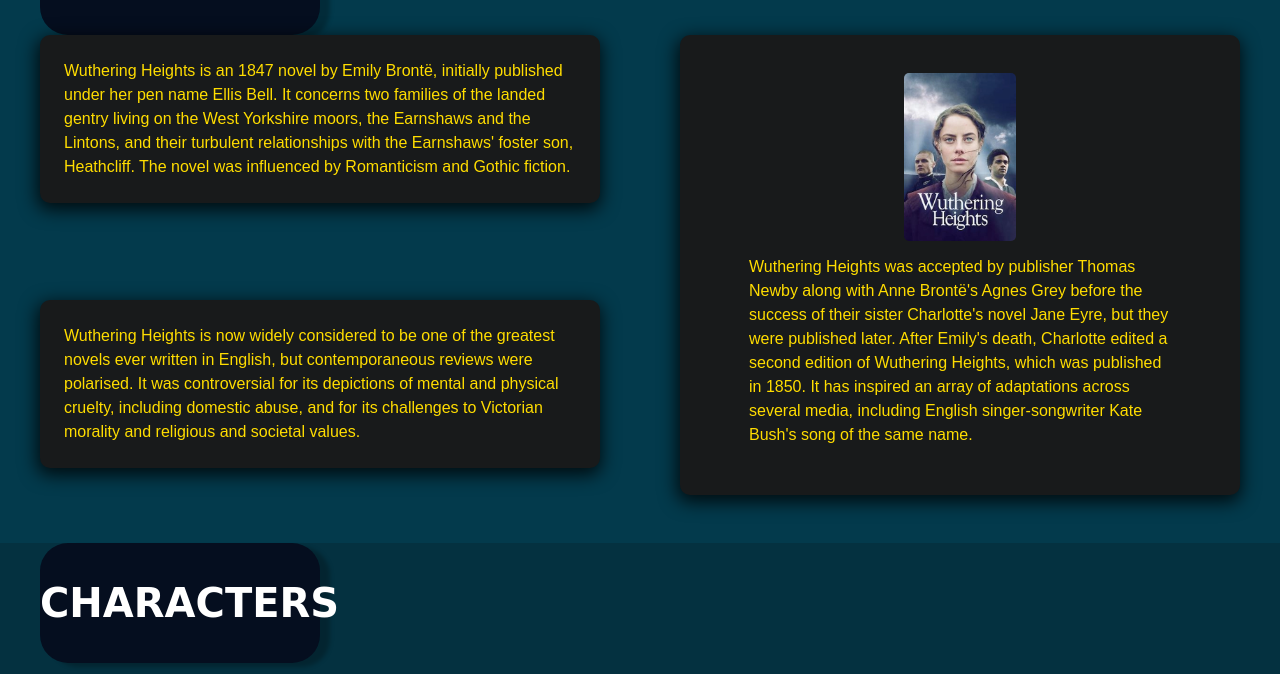
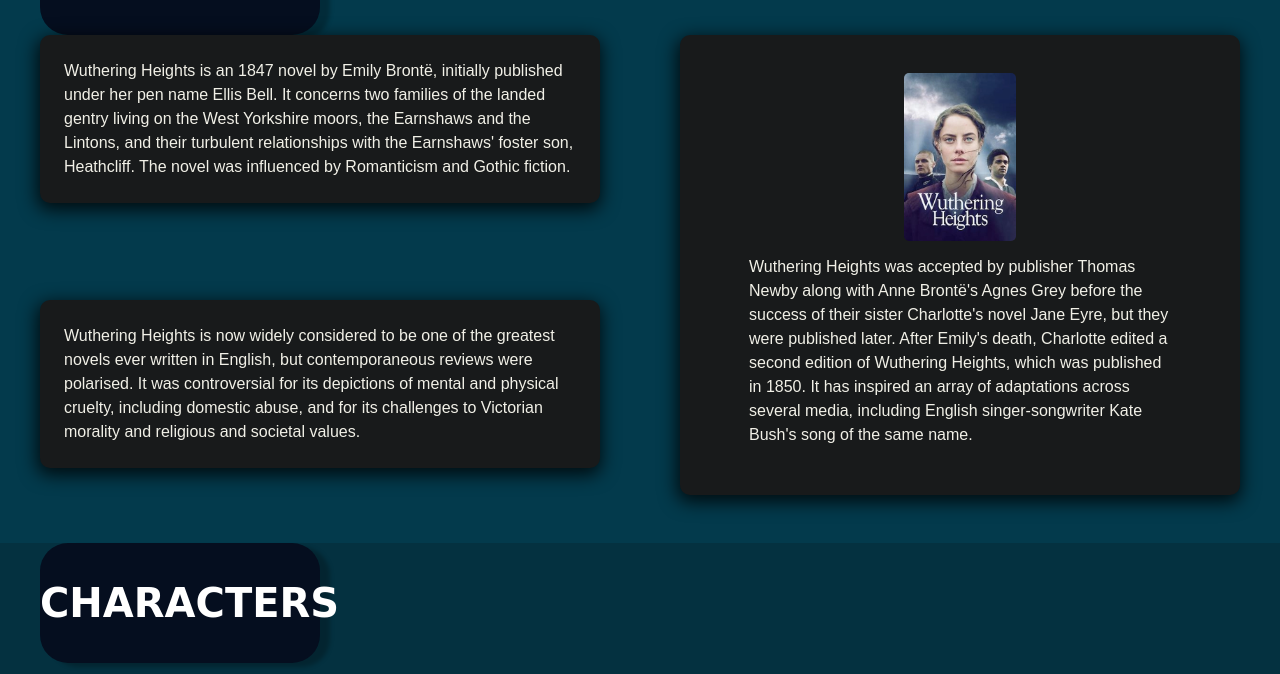
Before and after one commit to jeffrey-agyepong/assignment-1-typography, a website built with Parcel: page index.html in a window 1280 px wide. Shown: the part 781-1455 px from the top of the page. Built offline with nearby package versions, Linux system fonts and the light colour scheme; a web font is replaced by a local one.

Commit message:
Update style.css

```diff
--- a/css/style.css
+++ b/css/style.css
@@ -256,7 +256,7 @@ figure {
 
   margin-bottom: 1.5rem;
   background: #181A1B;
-  color: #FFDD00;
+  color: #f1f0e7;
 }
 
 
```
